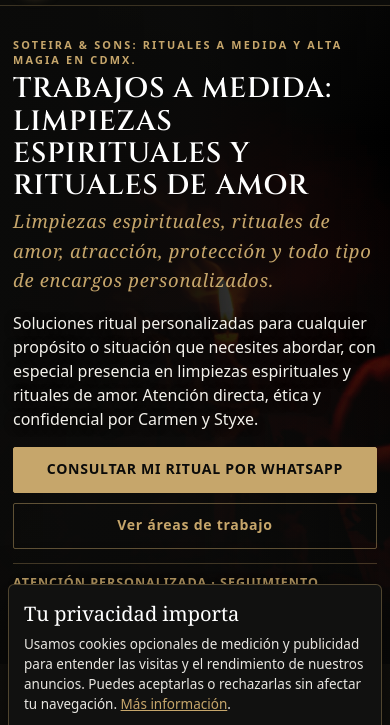
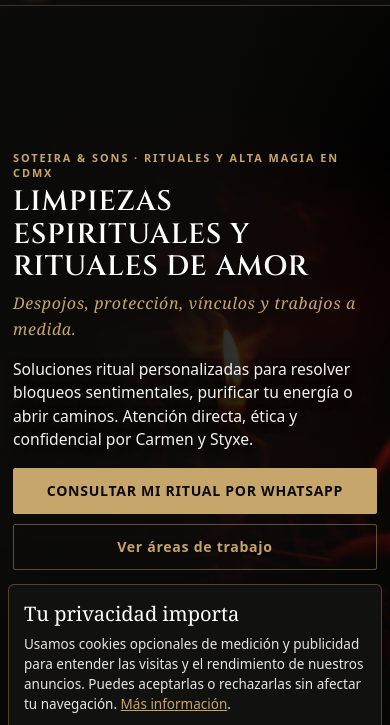
Before and after one commit to manuelortizchimal-droid/soteira-sons-web, a plain HTML site: page rituales/gads/index.html in a window 390 px wide. Shown: the part 55-780 px from the top of the page. Drawn offline with Linux system fonts and the light colour scheme.

Commit message:
fix: main

```diff
--- a/rituales/gads/index.html
+++ b/rituales/gads/index.html
@@ -7,9 +7,9 @@
 <meta name="viewport" content="width=device-width, initial-scale=1">
 <meta name="theme-color" content="#0b0b0a">
 
-<title>Soteira &amp; Sons Limpiezas Espirituales, Rituales de Amor y Trabajos a Medida | CDMX</title>
+<title>Limpiezas Espirituales y Rituales de Amor | Soteira &amp; Sons CDMX</title>
 
-<meta name="description" content="Soluciones ritual personalizadas para resolver bloqueos sentimentales, purificar tu energía o abrir caminos de prosperidad. Atención directa, ética y confidencial por Carmen y Styxe.">
+<meta name="description" content="Soluciones ritual personalizadas para resolver bloqueos sentimentales, purificar tu energía o abrir caminos. Atención directa, ética y confidencial por Carmen y Styxe.">
 <meta name="robots" content="noindex,nofollow">
 
 <!-- Importación de tipografías editoriales -->
@@ -111,7 +111,7 @@
     h3 { font-family: 'Cinzel', Georgia, serif; font-size: clamp(1.4rem, 2.2vw, 1.8rem); margin: 12px 0; font-weight: 600; }
     p { color: var(--muted); word-break: break-word; margin-bottom: 14px; font-family: system-ui, -apple-system, sans-serif; }
 
-    /* HERO PERFECCIONADO */
+    /* HERO */
     .hero {
         position: relative; min-height: calc(100vh - 70px); display: flex; align-items: center; isolation: isolate; overflow: hidden;
         background-color: #0b0b0a; padding: 70px 0;
@@ -127,10 +127,11 @@
             linear-gradient(90deg, rgba(11,11,10,0.95) 0%, rgba(11,11,10,0.85) 50%, rgba(11,11,10,0.4) 80%, transparent 100%),
             linear-gradient(180deg, rgba(11,11,10,0.45) 0%, transparent 20%, rgba(11,11,10,0.95) 100%);
     }
-    .hero-copy { max-width: 840px; padding: 20px 0; position: relative; z-index: 2;}
-    .hero .lead { max-width: 720px; font-size: 1.15rem; color: #f4f2ec; margin-bottom: 22px; text-shadow: 0 2px 10px rgba(0,0,0,0.6); line-height: 1.6;}
+    .hero-copy { max-width: 840px; padding: 20px 0; position: relative; z-index: 2; }
+    .hero-sub { font-family: Georgia, serif; color: var(--gold); font-size: 1.15rem; font-style: italic; letter-spacing: 0.04em; margin: -4px 0 16px; }
+    .hero .lead { max-width: 720px; font-size: 1.15rem; color: #f4f2ec; margin-bottom: 22px; text-shadow: 0 2px 10px rgba(0,0,0,0.6); line-height: 1.6; }
     .actions { display: flex; align-items: center; gap: 16px; flex-wrap: wrap; margin-top: 28px; }
-    .hero-note { color: var(--gold); font-size: .88rem; margin-top: 22px; display: inline-block; border-top: 1px solid rgba(198,166,107,0.3); padding-top: 12px; letter-spacing: 0.08em; text-transform: uppercase; font-weight: 600; text-shadow: 0 1px 5px rgba(0,0,0,0.8);}
+    .hero-note { color: var(--gold); font-size: .88rem; margin-top: 22px; display: inline-block; border-top: 1px solid rgba(198,166,107,0.3); padding-top: 12px; letter-spacing: 0.08em; text-transform: uppercase; font-weight: 600; text-shadow: 0 1px 5px rgba(0,0,0,0.8); }
 
     .section { padding: 90px 0; position: relative; }
     .section-intro { max-width: 820px; margin-bottom: 50px; }
@@ -157,7 +158,7 @@
     .area-card > * { position: relative; z-index: 3; }
     .area-card h3 { color: #FFFFFF; text-align: center; font-size: 1.35rem; margin: 0 0 8px; }
     .area-card .sub-area { color: var(--gold); font-size: 0.78rem; text-transform: uppercase; letter-spacing: 0.15em; text-align: center; margin-bottom: 18px; display: block; font-weight: 600; font-family: 'Cinzel', Georgia, serif; }
-    .area-card p.desc { margin-top: 0; color: var(--muted); flex-grow: 1; text-align: center; font-size: 0.94rem; line-height: 1.55;}
+    .area-card p.desc { margin-top: 0; color: var(--muted); flex-grow: 1; text-align: center; font-size: 0.94rem; line-height: 1.55; }
     .area-card .card-cta { margin-top: 24px; text-align: center; }
     .area-card .btn-card { font-size: 0.82rem; padding: 11px 16px; width: 100%; display: inline-flex; }
 
@@ -366,12 +367,12 @@
     }
     .cta-panel h2 { margin-bottom: 12px; }
     .cta-panel p { max-width: 620px; margin: 0 auto 25px; }
-    .cta-panel .actions { justify-content: center; margin-top: 0;}
+    .cta-panel .actions { justify-content: center; margin-top: 0; }
 
-    footer { border-top: 1px solid var(--line); padding: 30px 0; color: var(--muted); font-size: .88rem; background: #070706;}
-    footer .wrap { display: flex; justify-content: space-between; gap: 20px; flex-wrap: wrap; align-items: center;}
-    footer a { color: var(--gold); text-decoration: none; transition: color 0.2s;}
-    footer a:hover { color: #fff;}
+    footer { border-top: 1px solid var(--line); padding: 30px 0; color: var(--muted); font-size: .88rem; background: #070706; }
+    footer .wrap { display: flex; justify-content: space-between; gap: 20px; flex-wrap: wrap; align-items: center; }
+    footer a { color: var(--gold); text-decoration: none; transition: color 0.2s; }
+    footer a:hover { color: #fff; }
 
     /* Panel de Cookies y Consent Mode */
     #cookie-panel { position: fixed; z-index: 99999; bottom: 18px; left: 18px; right: 18px; max-width: 530px; background: #111110; color: #FFFFFF; border: 1px solid rgba(198,166,107,.35); border-radius: 6px; padding: 20px; box-shadow: 0 12px 45px rgba(0,0,0,.75); font: 14px/1.5 system-ui, sans-serif; }
@@ -406,16 +407,18 @@
             width: auto;
         }
         .hero {
-            min-height: auto;
-            align-items: flex-start;
-            padding: 26px 0 36px;
+            min-height: calc(100vh - 60px);
+            min-height: calc(100svh - 60px);
+            align-items: center;
+            padding: 28px 0;
         }
         .hero-copy {
             padding: 6px 0;
+            width: 100%;
         }
         .eyebrow {
             margin-bottom: 6px;
-            letter-spacing: .2em;
+            letter-spacing: .18em;
             font-size: .68rem;
         }
         .title-h1 {
@@ -423,8 +426,12 @@
             line-height: 1.15;
             margin: 6px 0 8px;
         }
+        .hero-sub {
+            font-size: 1rem;
+            margin: 2px 0 12px;
+        }
         .hero .lead {
-            font-size: 1rem;
+            font-size: 0.98rem;
             line-height: 1.5;
             margin-bottom: 14px;
         }
@@ -479,10 +486,10 @@
     <section class="hero">
         <div class="wrap">
             <div class="hero-copy">
-                <span class="eyebrow">Soteira &amp; Sons: Rituales a medida y alta magia en CDMX.</span>
-                <h1 class="title-h1">Trabajos a Medida: Limpiezas Espirituales y Rituales de Amor</h1>
-                <p style="font-family: Georgia, serif; color: var(--gold); font-size: 1.15rem; font-style: italic; letter-spacing: 0.04em; margin: -4px 0 16px;">Limpiezas espirituales, rituales de amor, atracción, protección y todo tipo de encargos personalizados.</p>
-                <p class="lead">Soluciones ritual personalizadas para cualquier propósito o situación que necesites abordar, con especial presencia en limpiezas espirituales y rituales de amor. Atención directa, ética y confidencial por Carmen y Styxe.</p>
+                <span class="eyebrow">Soteira &amp; Sons · Rituales y alta magia en CDMX</span>
+                <h1 class="title-h1">Limpiezas Espirituales y Rituales de Amor</h1>
+                <p class="hero-sub">Despojos, protección, vínculos y trabajos a medida.</p>
+                <p class="lead">Soluciones ritual personalizadas para resolver bloqueos sentimentales, purificar tu energía o abrir caminos. Atención directa, ética y confidencial por Carmen y Styxe.</p>
                 <div class="actions">
                     <a class="btn" href="https://wa.me/34612425249?text=Hola%2C%20quiero%20consultar%20sobre%20un%20ritual%20a%20medida." data-service="Rituales a Medida" target="_blank" rel="noopener noreferrer">CONSULTAR MI RITUAL POR WHATSAPP</a>
                     <a class="btn ghost" href="#areas">Ver áreas de trabajo</a>
```
